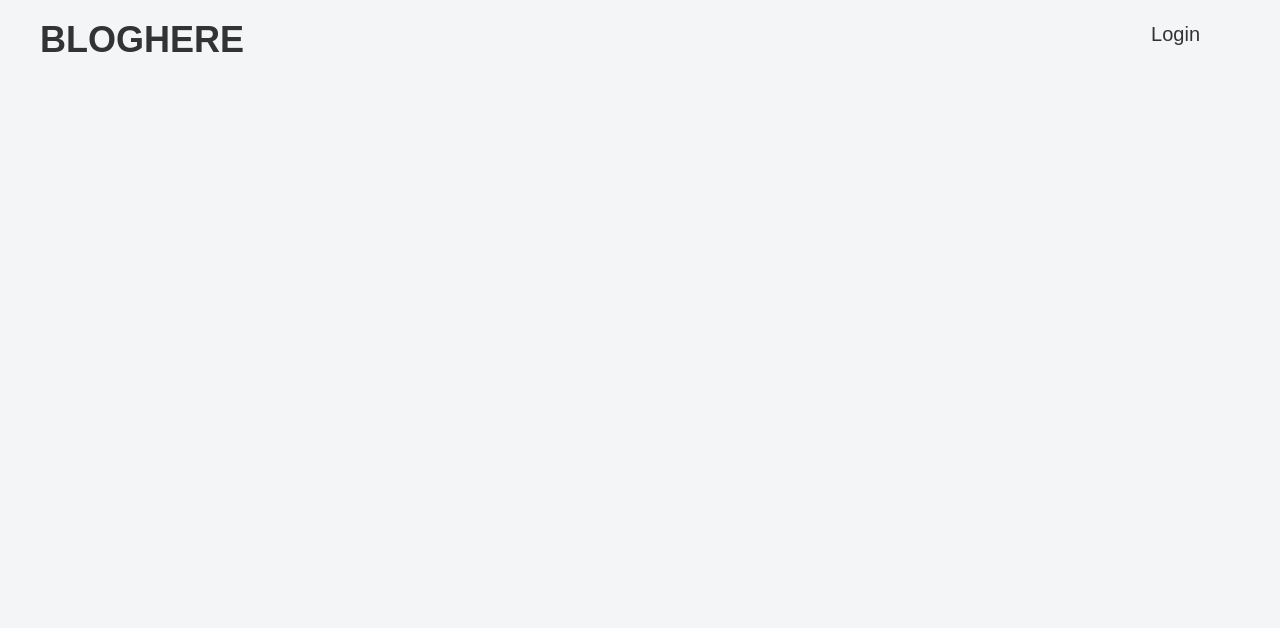
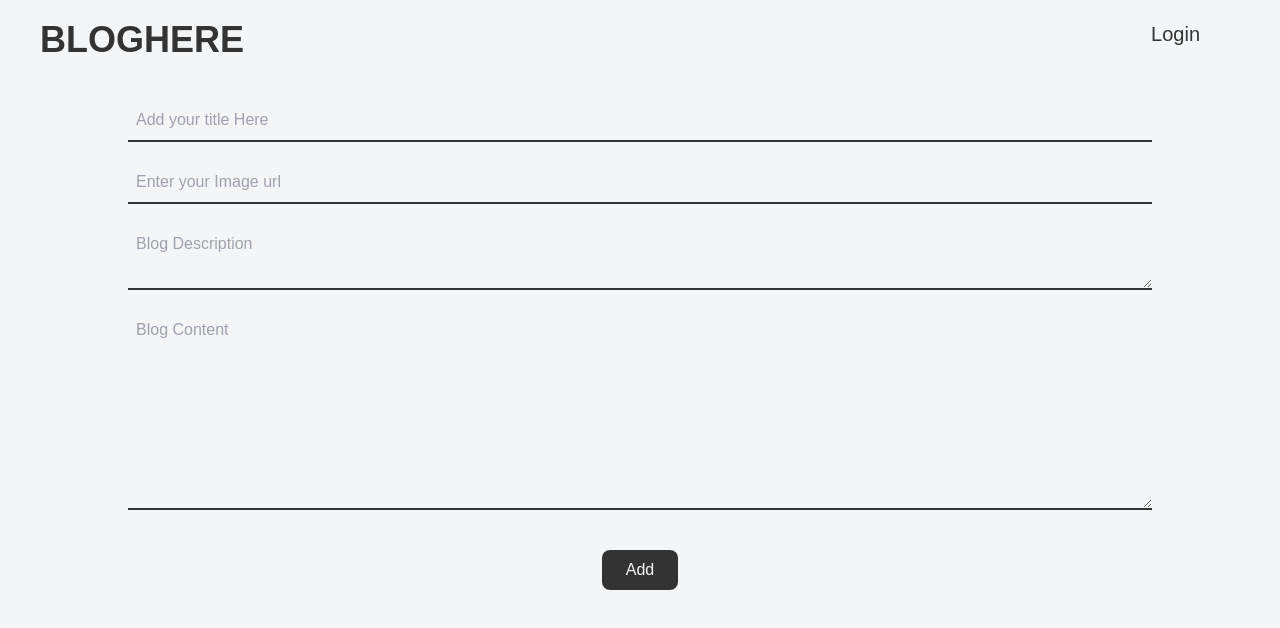
Before and after one commit to muruga21/bloghere, a React (Create React App) app: page /addblog in a window 1280 px wide. Shown: the top 628 px of the page. Built offline with nearby package versions, Linux system fonts and the light colour scheme; no server answers.

Commit message:
tried to add backend for addblog

```diff
--- a/server.js
+++ b/server.js
@@ -26,6 +26,11 @@ app.post("/register",(req,res)=>{
     res.json("got a request");
 })
 
+app.post("/addblog",(req,res)=>{
+    console.log(req.body);
+    res.status(200);
+})
+
 app.get("/blog/:blogid", (req, res) => {
     const {blogid} = req.params;
     const blog = datas.find(datas => datas.blogid == blogid);
--- /dev/null
+++ b/src/components/Addblog.js
@@ -0,0 +1,64 @@
+import React, { useEffect, useState } from 'react'
+
+const Addblog = () => {
+
+  const [blogTitle, setBlogTitle] = useState("");
+  const [imgUrl, setImgurl] = useState("");
+  const [description, setDescription] = useState("");
+  const [content, setContent] = useState("");
+
+  const handleAddblog = async (e) =>{
+    if(!blogTitle && !imgUrl && !description && !content){
+      alert("Please fill the information");
+    }
+    const userName = "muruga21";
+    let id = Math.random() *20;
+    e.preventDefault();
+    const response = await fetch("http://localhost:5000/addblog",{
+      method:'POST',
+      body: JSON.stringify({id,userName,blogTitle, imgUrl,content,description}),
+      headers : {'Content-Type' : 'addingblog'},
+    })
+
+    console.log("done");
+
+  }
+
+  return (
+    <form className='w-[80%] flex flex-col justify-center'>
+      <input type='text' placeholder='Add your title Here' className='bg-[#f3f5f7] border-b-2 border-[#333] p-2 w-full mt-10 focus:ring-0 focus:ring-opacity-0 outline-none'
+        onChange={(e)=>{
+          setBlogTitle(e.target.value);
+        }}
+        required
+      />
+      <input type='text' placeholder='Enter your Image url' className='bg-[#f3f5f7] border-b-2 border-[#333] p-2 w-full mt-5 focus:ring-0 focus:ring-opacity-0 outline-none'
+        onChange={(e)=>{
+          setImgurl(e.target.value);
+        }}
+        required
+      />
+      <textarea type='text' placeholder='Blog Description' className='bg-[#f3f5f7] border-b-2 border-[#333] p-2 w-full mt-5 focus:ring-0 focus:ring-opacity-0 outline-none'
+        onChange={(e)=>{
+          setDescription(e.target.value);
+        }}
+        required
+      />
+      <textarea type='text' placeholder='Blog Content' className='bg-[#f3f5f7] border-b-2 border-[#333] p-2 h-[200px] w-full mt-5 focus:ring-0 focus:ring-opacity-0 outline-none'
+        onChange={(e)=>{
+          setContent(e.target.value);
+        }}
+        required
+      />
+      <div className='flex justify-center items-center'>
+        <button className='mt-10 bg-[#333] text-[#f3f5f7] p-2 pr-6 pl-6 rounded-lg'
+          onClick={handleAddblog}
+        >
+            Add
+        </button>
+      </div>
+    </form>
+  )
+}
+
+export default Addblog
--- a/src/components/Blogs.js
+++ b/src/components/Blogs.js
@@ -20,7 +20,7 @@ const Blogs = () => {
       <div className='flex justify-center items-center'>
       <Search/>
       </div>
-       <div className='flex justify-center flex-col gap-10 sm:p-10'>
+       <div className='flex justify-center flex-col-reverse gap-10 sm:p-10'>
         {
           blogs.map((blog ,key)=>{
             return(
--- a/src/components/Hero.js
+++ b/src/components/Hero.js
@@ -1,5 +1,6 @@
 import React from 'react'
 import Blogs from './Blogs'
+import { Link } from 'react-router-dom'
 const Hero = () => {
   return (
     <div className='flex flex-col justify-center items-center'>
@@ -15,7 +16,7 @@ const Hero = () => {
     <section className='w-[100%] flex justify-center'>
     <Blogs/>
     </section>
-    <button className='top-[85%] left-[70%] sm:left-[85%] bg-[#333] text-[#f3f5f7] p-3 fixed hover:text-[#333] hover:bg-[#f3f5f7] hover:border-1-[#333]'>add Blog</button>
+    <Link className='top-[85%] left-[70%] rounded-md sm:left-[85%] bg-[#333] text-[#f3f5f7] p-3 fixed hover:text-[#333] hover:bg-[#f3f5f7]' to={'/addblog'}>add Blog</Link>
   </div>
   )
 }
--- a/src/index.js
+++ b/src/index.js
@@ -8,6 +8,7 @@ import Hero from './components/Hero';
 import Blogview from './components/Blogview';
 import Login from './components/Login';
 import Register from './components/Register';
+import Addblog from './components/Addblog';
 
 const approuter = createBrowserRouter([
   {
@@ -21,7 +22,10 @@ const approuter = createBrowserRouter([
       {
         path:'/:blogid',
         element:<Blogview/>
-      },
+      },{
+        path:'/addblog',
+        element:<Addblog/>
+      }
     ]
   },
   {
```
